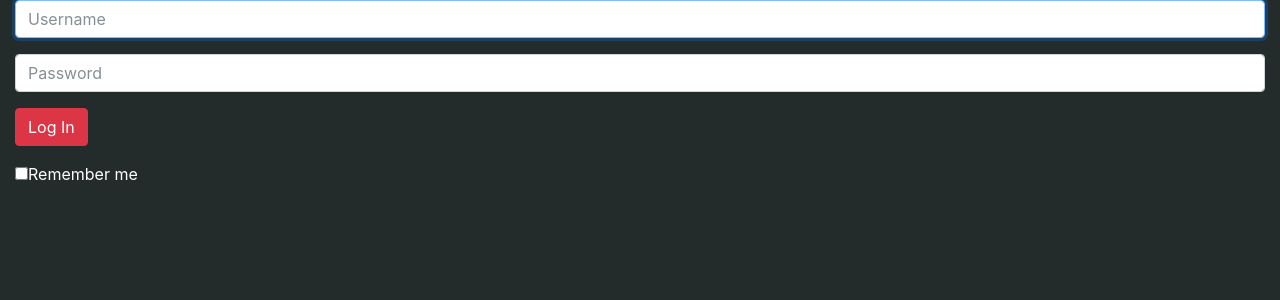
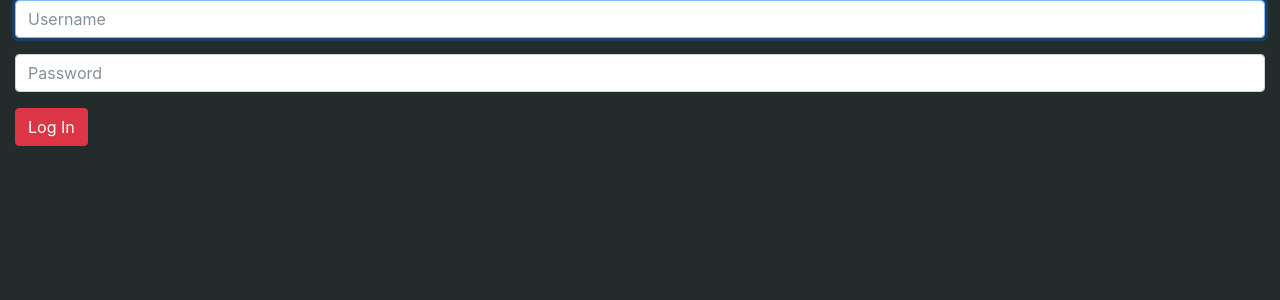
Before and after one commit to robinspiers/IK22, a Flask app: page /login in a window 1280 px wide. Shown: the part 56-356 px from the top of the page. Run offline with Flask 2, Linux system fonts and the light colour scheme; some libraries are stand-ins or nearby versions.

Commit message:
html shit

```diff
--- a/triviaroyale/templates/login.html
+++ b/triviaroyale/templates/login.html
@@ -17,6 +17,5 @@
                 <button type="submit" class="btn btn-danger">Log In</button>
             </div>
         </fieldset>
-        <input type="checkbox" name="remember_me" value="True">Remember me
     </form>
 {% endblock %}
```
